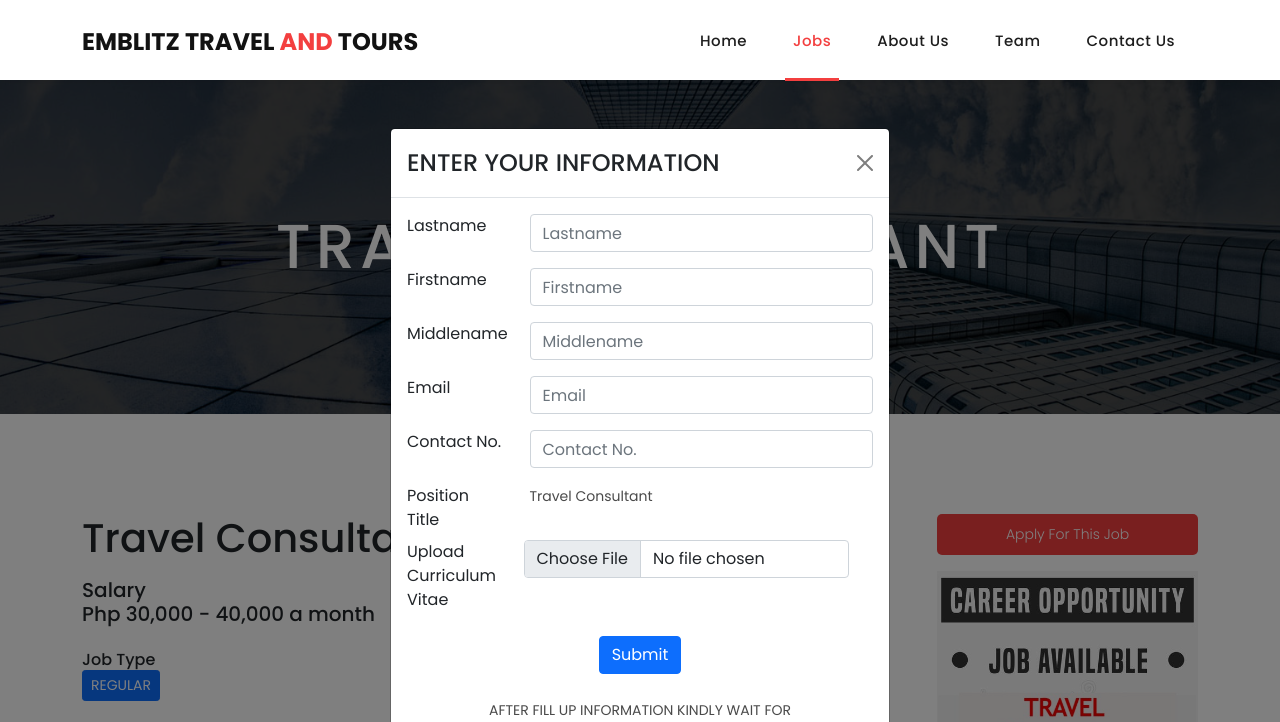
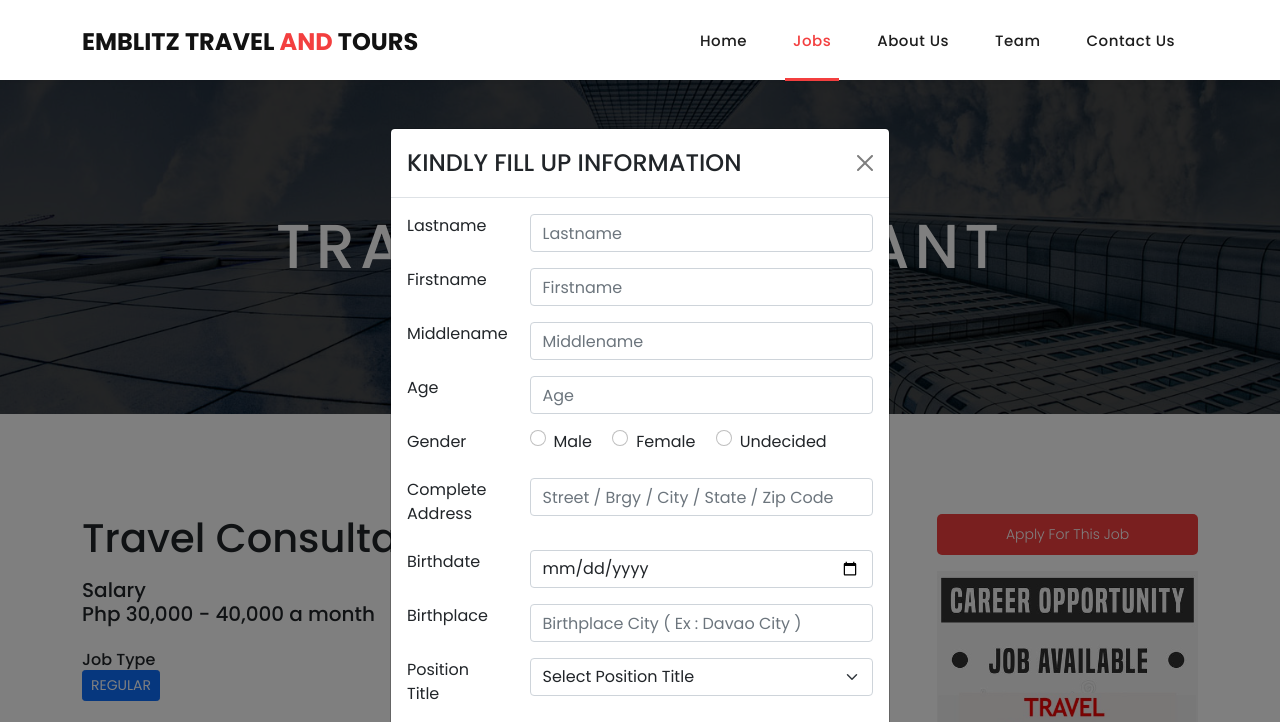
Before and after one commit to Emerson08System/JobPosting, a plain HTML site: page Jobs/TravelConsultant.html in a window 1280 px wide. Both pictures are taken after a click on the button "Apply For This Job". Shown: the top 722 px of the page. Drawn offline with Linux system fonts and the light colour scheme.

Commit message:
Update TravelConsultant.html

```diff
--- a/Jobs/TravelConsultant.html
+++ b/Jobs/TravelConsultant.html
@@ -155,7 +155,7 @@
           <div class="col-md-3 col-sm-4">
             <div class="contact-form">
               <div class="form-group">
-                <button type="submit" data-toggle="modal" data-target="#adduser" class="filled-button btn-block">Apply for this job</button>
+                <button type="submit" data-toggle="modal" data-target="#fillup" class="filled-button btn-block">Apply for this job</button>
               </div>
             </div>
 
@@ -240,24 +240,25 @@
           </div>
         </footer>
 
-      <div class="modal fade" id="adduser" aria-labelledby="exampleModalLabel" aria-hidden="true">
+  <!-- Modal -->
+        <div class="modal fade" id="fillup" aria-labelledby="fillup" aria-hidden="true">
             <div class="modal-dialog">
              <div class="modal-content">
              <div class="modal-header">
-             <h4 class="modal-title">ENTER YOUR INFORMATION</h4>
+             <h4 class="modal-title">KINDLY FILL UP INFORMATION</h4>
              <button type="button" class="btn-close" data-dismiss="modal" aria-label="Close"></button>
                   </div>
                     <!-- Modal body -->
              <div class="modal-body">
-            <form id="" action="">
+             <form action="">
 
               <div class="mb-3 row">
                   <label for="Lastname" class="col-md-3 form-label">Lastname</label>
                 <div class="col-md-9">
                   <input type="text"
                        class="form-control"
-                         id="Lastname"
-                         name="Lastname"
+                       id="lastname"
+                       name="lastname"
                        placeholder="Lastname"
                        required="required">
                 </div>
@@ -268,8 +269,8 @@
                 <div class="col-md-9">
                   <input type="text"
                        class="form-control"
-                         id="Firstname"
-                         name="Firstname"
+                       id="firstname"
+                       name="firstname"
                        placeholder="Firstname"
                        required="required">
                 </div>
@@ -280,10 +281,124 @@
                 <div class="col-md-9">
                   <input type="text"
                        class="form-control"
-                         id="Middlename"
-                         name="Middlename"
+                       id="middlename"
+                       name="middlename"
                        placeholder="Middlename"
                        required="required">
+                </div>
+              </div>
+
+              <div class="mb-3 row">
+                  <label for="Age" class="col-md-3 form-label">Age</label>
+                <div class="col-md-9">
+                  <input type="number"
+                       class="form-control"
+                       id="age"
+                       name="age"
+                       placeholder="Age"
+                       required="required">
+                    </div>
+              </div>
+
+              <div class="mb-3 row">
+                <label for="Gender" class="col-md-3 form-label">Gender</label>
+              <div class="col-md-9">
+                  <div class="form-check form-check-inline">
+                <input class="form-check-input"
+                     type="radio"
+                     name="gender"
+                     id="gender"
+                     value="gender"
+                     required="required">
+                <label class="form-check-label" for="gender">Male</label>
+            </div>
+
+            <div class="form-check form-check-inline">
+                <input class="form-check-input"
+                    type="radio"
+                    name="gender"
+                    id="gender"
+                    value="gender"
+                    required="required">
+                <label class="form-check-label" for="gender">Female</label>
+            </div>
+
+            <div class="form-check form-check-inline">
+                <input class="form-check-input"
+                    type="radio"
+                    name="gender"
+                    id="gender"
+                    value="gender"
+                    required="required">
+                <label class="form-check-label" for="gender">Undecided</label>
+          </div>
+          </div>
+          </div>
+
+        <div class="mb-3 row">
+                  <label for="Address" class="col-md-3">Complete Address</label>
+                  <div class="col-md-9">
+              <input type="text"
+                   class="form-control"
+                   id="address"
+                   name="address"
+                   placeholder="Street / Brgy / City / State / Zip Code"
+                   required="required">
+                </div>
+                </div>
+
+
+                 <div class="mb-3 row">
+                  <label for="Birthdate" class="col-md-3">Birthdate</label>
+                  <div class="col-md-9">
+              <input type="date"
+                   class="form-control"
+                   id="birthdate"
+                   name="birthdate"
+                   placeholder="Birthdate"
+                   required="required">
+                      </div>
+                </div>
+
+                <div class="mb-3 row">
+                  <label for="Birthplace" class="col-md-3">Birthplace</label>
+                  <div class="col-md-9">
+              <input type="text"
+                   class="form-control"
+                   id="birthplace"
+                   name="birthplace"
+                   placeholder="Birthplace City ( Ex : Davao City )"
+                   required="required">
+                      </div>
+                </div>
+
+                <div class="mb-3 row">
+                <label for="PositionTitle" class="col-md-3">Position Title</label>
+                <div class="col-md-9">
+                      <select class="form-select"
+                            id="PositionTitle"
+                            name="positiontitle"
+                            aria-label="Floating label select example"
+                            required>
+
+                        <option selected disabled value="">Select Position Title</option>
+                        <option value="CustomerServiceAgent">Customer Service Agent</option>
+                        <option value="CustomerServiceManager">Customer Service Manager</option>
+                        <option value="TourVisaProcessingStaff">Tour Visa Processing Staff</option>
+                        <option value="ProjectManager">Project Manager</option>
+                        <option value="SaleandMarketing">Sale and Marketing</option>
+                        <option value="DocumentationManager">Documentation Manager</option>
+                        <option value="DocumentationOfficer">Documentation Officer</option>
+                        <option value="General Manager">General Manager</option>
+                        <option value="ReservationOfficer">Reservation Officer</option>
+                        <option value="TravelConsultant">Travel Consultant</option>
+                        <option value="AdministrativeStaff">Administrative Staff</option>
+                        <option value="LiaisonStaff">Liaison Staff</option>
+                        <option value="SalesManager">Sales Manager</option>
+                        <option value="DatabaseAdministrator">Database Administrator</option>
+                        <option value="ITTechnicalOfficer">IT Technical Officer</option>
+                        <option value="ITSecurityOfficer">ITSecurity Officer</option>
+                      </select>
                  </div>
                  </div>
 
@@ -292,7 +407,8 @@
                   <div class="col-md-9">
                     <input type="email"
                          class="form-control"
-                           id="Email" name="Email"
+                         id="email"
+                         name="email"
                          placeholder="Email"
                          required="required">
                 </div>
@@ -301,28 +417,22 @@
               <div class="mb-3 row">
                   <label for="ContactNo" class="col-md-3 form-label">Contact No.</label>
                 <div class="col-md-9">
-                    <input type="text"
+                    <input type="number"
                          class="form-control"
                          id="ContactNo"
-                           name="ContactNo"
+                         name="contactno"
                          placeholder="Contact No."
                          required="required">
                 </div>
               </div>
 
               <div class="mb-3 row">
-                  <label for="PositionTitle" class="col-md-3 form-label">Position Title</label>
-              <div class="col-md-9">
-                      <p><b>Travel Consultant</b></p>
-              </div>
-
-              <div class="mb-3 row">
-                  <label for="UploadCV" class="col-md-3 form-label">Upload Curriculum Vitae</label>
+                  <label for="CV" class="col-md-3 form-label">Upload Curriculum Vitae</label>
                   <div class="col-md-9">
                     <input type="file"
                          class="form-control"
-                           id="UploadCV"
-                           name="UploadCV"
+                         id="cv"
+                         name="cv"
                          placeholder="Upload your CV File"
                          required="required">
                 </div>
@@ -334,16 +444,15 @@
 
                  <div class="text-center"><br>
                     <p><b>AFTER FILL UP INFORMATION KINDLY WAIT FOR<br>
-                          MESSAGE FOR SCHEDULE OF YOUR INTERVIEW<br><br>
+                          TEXT MESSAGE OR EMAIL FOR SCHEDULE OF YOUR <br>
+                          INTERVIEW<br><br>
                           THANK YOU !!</b></p>
                 </div>
           </form>
           </div>
-
                     <div class="modal-footer">
                         <button type="button" class="btn btn-secondary" data-dismiss="modal">Close</button>
           </div>
-
           </div>
           </div>
           </div>
```
Lines whose indentation alone changed are shown as unchanged.
